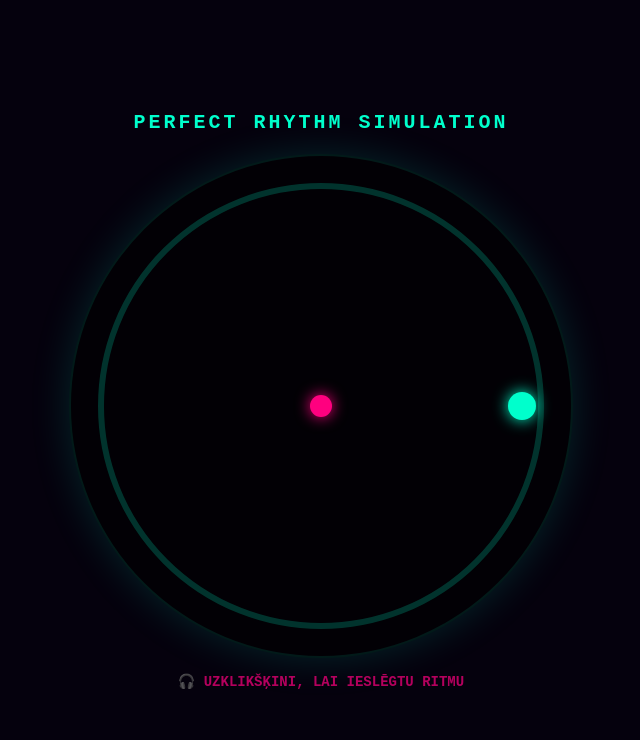
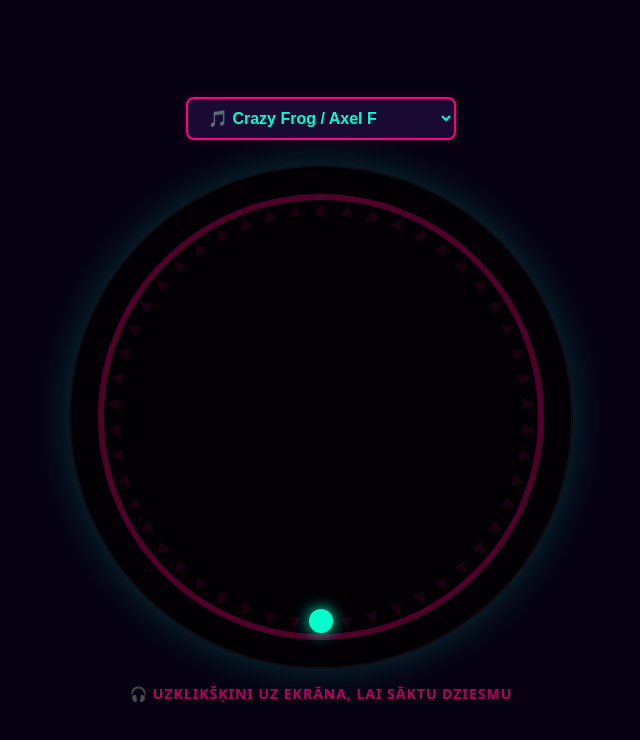
Before and after one commit to cerkovskisl-del/Song-ball-, a plain HTML site: page index.html in a window 1280 px wide. Shown: the whole page, without its empty margins (319-959 px from the left). Drawn offline with Linux system fonts and the light colour scheme.

Commit message:
Update game title and styling in index.html

```diff
--- a/index.html
+++ b/index.html
@@ -3,13 +3,13 @@
 <head>
     <meta charset="UTF-8">
     <meta name="viewport" content="width=device-width, initial-scale=1.0">
-    <title>Perfekta Ritma ASMR Spēle</title>
+    <title>Perfekta Ritma Dziesmu Spēle</title>
     <style>
         body {
             margin: 0;
-            background-color: #05010d;
+            background-color: #060112;
             color: white;
-            font-family: 'Courier New', Courier, monospace;
+            font-family: 'Segoe UI', Tahoma, Geneva, Verdana, sans-serif;
             display: flex;
             flex-direction: column;
             align-items: center;
@@ -22,18 +22,28 @@
             display: flex;
             flex-direction: column;
             align-items: center;
-            margin-bottom: 20px;
+            gap: 12px;
+            margin-bottom: 25px;
         }
-        #title {
-            font-size: 20px;
+        select {
+            padding: 10px 16px;
+            font-size: 16px;
             font-weight: bold;
+            background-color: #1a0933;
             color: #00ffcc;
-            letter-spacing: 3px;
+            border: 2px solid #ff007f;
+            border-radius: 8px;
+            cursor: pointer;
+            outline: none;
+            box-shadow: 0 0 10px rgba(255, 0, 127, 0.2);
+        }
+        select:hover {
+            background-color: #29104d;
         }
         canvas {
-            border: 2px solid rgba(0, 255, 204, 0.1);
+            border: 2px solid rgba(255, 255, 255, 0.05);
             border-radius: 50%;
-            box-shadow: 0 0 40px rgba(0, 255, 204, 0.15);
+            box-shadow: 0 0 40px rgba(0, 255, 204, 0.2);
             background-color: #020005;
         }
         #info {
@@ -41,6 +51,7 @@
             font-size: 14px;
             color: #ff007f;
             font-weight: bold;
+            letter-spacing: 1px;
             animation: blink 1.2s infinite;
         }
         @keyframes blink {
@@ -53,15 +64,20 @@
 <body>
 
     <div id="ui-container">
-        <div id="title">PERFECT RHYTHM SIMULATION</div>
+        <select id="songSelect">
+            <option value="axelf">🎵 Crazy Frog / Axel F</option>
+            <option value="starwars">🌌 Star Wars Main Theme</option>
+            <option value="mario">🍄 Super Mario Bros Theme</option>
+        </select>
     </div>
 
     <canvas id="gameCanvas" width="500" height="500"></canvas>
-    <div id="info">🎧 UZKLIKŠĶINI, LAI IESLĒGTU RITMU</div>
+    <div id="info">🎧 UZKLIKŠĶINI UZ EKRĀNA, LAI SĀKTU DZIESMU</div>
 
     <script>
         const canvas = document.getElementById("gameCanvas");
         const ctx = canvas.getContext("2d");
+        const songSelect = document.getElementById("songSelect");
         const infoElement = document.getElementById("info");
 
         const centerX = canvas.width / 2;
@@ -70,10 +86,35 @@
 
         let audioCtx = null;
         let startTime = 0;
+        let noteIndex = 0;
+        let flashOpacity = 0;
 
-        // Ritma uzstādījumi (BPM = Beats Per Minute)
-        const bpm = 120;
-        const beatDuration = 60 / bpm; // Cik sekundes ilgst viens sitiens (0.5s pie 120 BPM)
+        // Īsto dziesmu dati (Frekvence un relatīvais ritma ātrums BPM)
+        const songData = {
+            axelf: {
+                bpm: 125,
+                notes: [
+                    293.66, 349.23, 293.66, 293.66, 392.00, 293.66, 261.63,
+                    293.66, 440.00, 293.66, 293.66, 466.16, 440.00, 349.23,
+                    293.66, 440.00, 587.33, 293.66, 261.63, 261.63, 349.23, 293.66
+                ]
+            },
+            starwars: {
+                bpm: 110,
+                notes: [
+                    220.00, 220.00, 220.00, 293.66, 440.00, 392.00, 349.23, 329.63, 587.33, 440.00,
+                    392.00, 349.23, 329.63, 587.33, 440.00, 392.00, 349.23, 392.00, 329.63
+                ]
+            },
+            mario: {
+                bpm: 130,
+                notes: [
+                    659.25, 659.25, 659.25, 523.25, 659.25, 783.99, 392.00,
+                    523.25, 392.00, 329.63, 440.00, 493.88, 466.16, 440.00,
+                    392.00, 659.25, 783.99, 880.00, 698.46, 783.99, 659.25
+                ]
+            }
+        };
 
         function initAudio() {
             if (!audioCtx) {
@@ -86,68 +127,72 @@
             infoElement.style.display = "none";
         }
 
-        // Funkcija, kas rada spēcīgu bungu/bīta skaņu (Kick un Snare mikss)
-        function playRhythmHit(isMainBeat) {
+        // Kad nomaina dziesmu, nometam notis uz sākumu
+        songSelect.addEventListener('change', () => {
+            noteIndex = 0;
+            if (audioCtx) startTime = audioCtx.currentTime;
+        });
+
+        function playNextNote() {
             if (!audioCtx) return;
+
+            const currentKey = songSelect.value;
+            const currentSong = songData[currentKey].notes;
+
+            // Paņemam pareizo noti no saraksta
+            let freq = currentSong[noteIndex % currentSong.length];
+            noteIndex++;
 
             const osc = audioCtx.createOscillator();
             const gain = audioCtx.createGain();
             osc.connect(gain);
             gain.connect(audioCtx.destination);
 
-            if (isMainBeat) {
-                // Zems bungu "KICK" sitiens uz katra galvenā takts viļņa
+            // "Triangle" vilnis perfekti atdarina tos sintezatorus no video shorts
             osc.type = "triangle";
-                osc.frequency.setValueAtTime(120, audioCtx.currentTime);
-                osc.frequency.exponentialRampToValueAtTime(40, audioCtx.currentTime + 0.15);
-                gain.gain.setValueAtTime(0.6, audioCtx.currentTime);
-                gain.gain.exponentialRampToValueAtTime(0.001, audioCtx.currentTime + 0.2);
+            osc.frequency.setValueAtTime(freq, audioCtx.currentTime);
+
+            // Skaņas dzēšana (uzreiz skaļi, tad smuki nodziest)
+            gain.gain.setValueAtTime(0.4, audioCtx.currentTime);
+            gain.gain.exponentialRampToValueAtTime(0.001, audioCtx.currentTime + 0.3);
+
             osc.start();
-                osc.stop(audioCtx.currentTime + 0.2);
-            } else {
-                // Augstāks "SNARE/HI-HAT" klikšķis starpā
-                osc.type = "sine";
-                osc.frequency.setValueAtTime(350, audioCtx.currentTime);
-                gain.gain.setValueAtTime(0.2, audioCtx.currentTime);
-                gain.gain.exponentialRampToValueAtTime(0.001, audioCtx.currentTime + 0.08);
-                osc.start();
-                osc.stop(audioCtx.currentTime + 0.08);
-            }
+            osc.stop(audioCtx.currentTime + 0.3);
+
+            // Ritma gaismas efekts aplim
+            flashOpacity = 0.25;
         }
 
-        // Bumbiņas klase, kuras pozīcija ir atkarīga no LAIKA (ritma), nevis haotiskas fizikas
         class RhythmBall {
-            constructor(phaseOffset, radius, color, isMain) {
-                this.phaseOffset = phaseOffset; // Nobīde ritmā
-                this.maxTravel = outerRadius - radius - 5; // Maksimālais attālums līdz malai
-                this.radius = radius;
-                this.color = color;
-                this.isMain = isMain;
-                this.lastHitSide = 0; // Lai fiksētu precīzu atsitiena brīdi vizuāli
+            constructor() {
+                this.radius = 12;
+                this.maxTravel = outerRadius - this.radius - 4;
+                this.color = "#00ffcc";
+                this.lastHitSide = 0;
             }
 
             update(elapsedTime) {
-                // Izmantojam kosinusa funkciju, lai radītu nevainojamu svārsta/atsitiena kustību
-                // sinhroni ar mūsu izvēlēto BPM ritmu
-                let frequency = (Math.PI) / beatDuration;
-                let angle = frequency * elapsedTime + this.phaseOffset;
+                const currentKey = songSelect.value;
+                const bpm = songData[currentKey].bpm;
+                const beatDuration = 60 / bpm; // Sekundes starp sitieniem
 
-                // Normalizēta pozīcija starp -1 un 1
-                let positionFactor = Math.cos(angle);
+                // Matemātiski sinhronizējam kustību pa vertikālo asi ar dziesmas tempu
+                let frequency = Math.PI / beatDuration;
+                let positionFactor = Math.cos(frequency * elapsedTime);
 
-                // Aprēķinām bumbiņas X un Y koordinātas (kustas pa diagonāli vai taisni)
-                this.x = centerX + positionFactor * this.maxTravel * Math.cos(this.phaseOffset);
-                this.y = centerY + positionFactor * this.maxTravel * Math.sin(this.phaseOffset);
+                this.x = centerX; // Paliek centrā pa horizontāli
+                this.y = centerY + positionFactor * this.maxTravel; // Kustas uz augšu un leju
 
-                // Fiksējam brīdi, kad positionFactor sasniedz galējos punktus (1 vai -1), kas ir atsitiens
+                // Fiksējam brīdi, kad bumbiņa pieskaras augšai vai apakšai
                 let currentSide = Math.sign(Math.round(positionFactor * 100));
                 if (currentSide !== this.lastHitSide && Math.abs(positionFactor) > 0.98) {
-                    playRhythmHit(this.isMain);
+                    playNextNote();
                     this.lastHitSide = currentSide;
-                    triggerFlash();
                 }
-                if (Math.abs(positionFactor) < 0.5) {
-                    this.lastHitSide = 0; // Atjaunojam stāvokli vidū
+
+                // Kad bumbiņa ir pa vidu, atiestatām atsitiena detektoru
+                if (Math.abs(positionFactor) < 0.2) {
+                    this.lastHitSide = 0;
                 }
             }
 
@@ -163,31 +208,36 @@
             }
         }
 
-        // Izveidojam divas bumbiņas, kas kustas pretējos ritmos un virzienos, lai izveidotu pilnvērtīgu bītu
-        const balls = [
-            new RhythmBall(0, 14, "#00ffcc", true),          // Galvenais bīts (uz leju/augšu)
-            new RhythmBall(Math.PI / 2, 11, "#ff007f", false) // Papildritms (pa labi/kreisi)
-        ];
-
-        let flashOpacity = 0;
-        function triggerFlash() {
-            flashOpacity = 0.15; // Aplis nedaudz uzplaiksnī ritmā
-        }
+        const ball = new RhythmBall();
 
         function drawOuterCircle() {
+            // Pilns aplis bez šķirbām
             ctx.beginPath();
             ctx.arc(centerX, centerY, outerRadius, 0, Math.PI * 2);
             ctx.lineWidth = 6;
-            ctx.strokeStyle = `rgba(0, 255, 204, ${0.2 + flashOpacity})`;
+
+            // Aplis maina krāsu un uzplaiksnī ritmā
+            ctx.strokeStyle = `rgba(255, 0, 127, ${0.3 + flashOpacity})`;
             ctx.stroke();
 
-            if (flashOpacity > 0) flashOpacity -= 0.01;
+            if (flashOpacity > 0) flashOpacity -= 0.015;
 
-            // Vizuālas līnijas ritma asij
+            // Smailes vizuālajam dizainam
+            const spikeCount = 50;
+            ctx.fillStyle = "rgba(255, 0, 127, 0.1)";
+            for (let i = 0; i < spikeCount; i++) {
+                let angle = (i / spikeCount) * Math.PI * 2;
+                ctx.save();
+                ctx.translate(centerX, centerY);
+                ctx.rotate(angle);
                 ctx.beginPath();
-            ctx.arc(centerX, centerY, 5, 0, Math.PI * 2);
-            ctx.fillStyle = "rgba(255, 255, 255, 0.1)";
+                ctx.moveTo(0, -outerRadius + 6);
+                ctx.lineTo(-6, -outerRadius + 18);
+                ctx.lineTo(6, -outerRadius + 18);
+                ctx.closePath();
                 ctx.fill();
+                ctx.restore();
+            }
         }
 
         function gameLoop() {
@@ -196,11 +246,8 @@
             let elapsedTime = audioCtx ? audioCtx.currentTime - startTime : 0;
 
             drawOuterCircle();
-
-            balls.forEach(ball => {
             ball.update(elapsedTime);
             ball.draw();
-            });
 
             requestAnimationFrame(gameLoop);
         }
```
Lines whose indentation alone changed are shown as unchanged.
